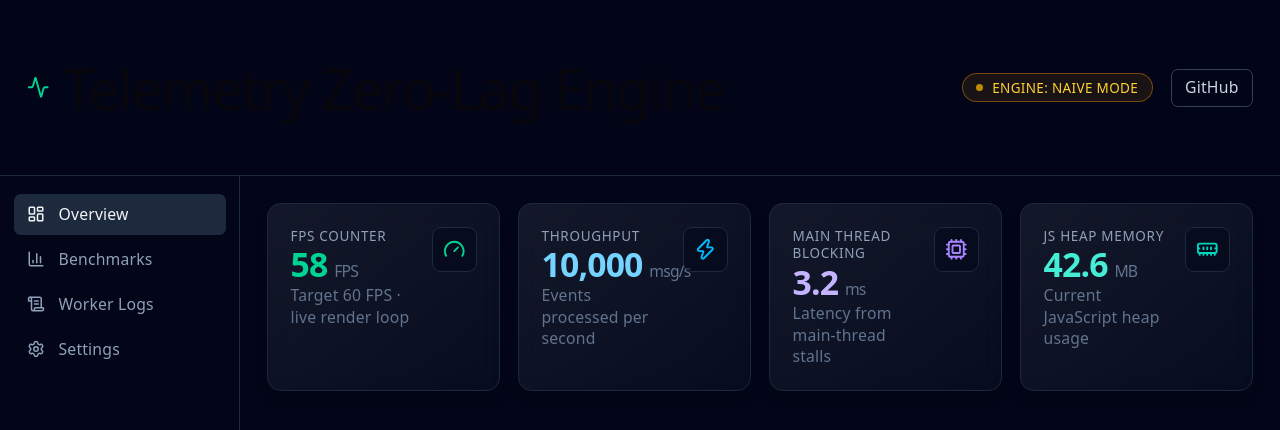
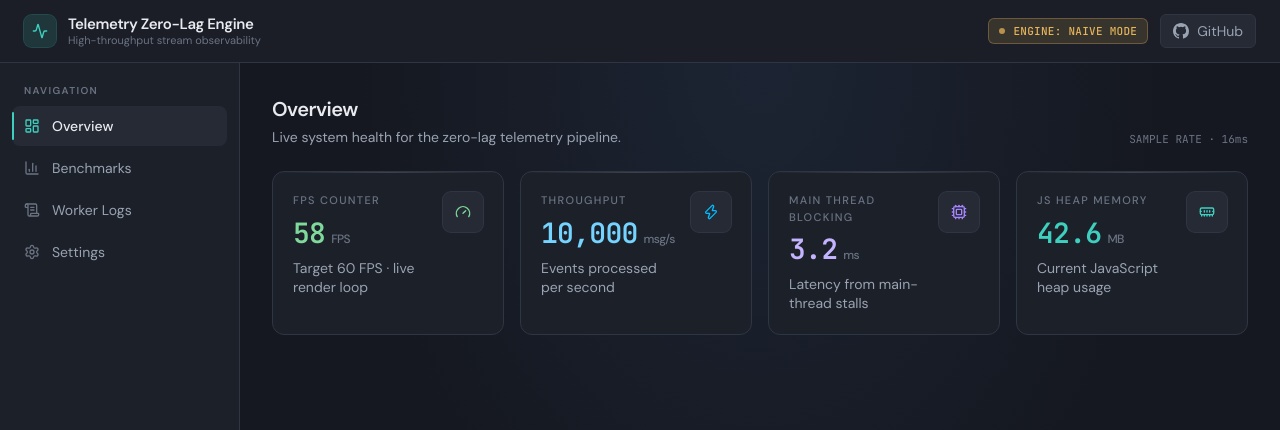
Before and after one commit to Sour3536/telemetry-zero-lag-engine, a React (Vite) app: page / in a window 1280 px wide. Shown: the top 430 px of the page. Built offline with nearby package versions, Linux system fonts and the light colour scheme.

Commit message:
feat: changed theme and CSS for global layout components

```diff
--- a/index.html
+++ b/index.html
@@ -4,7 +4,13 @@
     <meta charset="UTF-8" />
     <link rel="icon" type="image/svg+xml" href="/favicon.svg" />
     <meta name="viewport" content="width=device-width, initial-scale=1.0" />
-    <title>telemetry-zero-lag</title>
+    <link rel="preconnect" href="https://fonts.googleapis.com" />
+    <link rel="preconnect" href="https://fonts.gstatic.com" crossorigin />
+    <link
+      href="https://fonts.googleapis.com/css2?family=DM+Sans:ital,opsz,wght@0,9..40,400;0,9..40,500;0,9..40,600;0,9..40,700;1,9..40,400&family=JetBrains+Mono:wght@400;500;600&display=swap"
+      rel="stylesheet"
+    />
+    <title>Telemetry Zero-Lag Engine</title>
   </head>
   <body>
     <div id="root"></div>
--- a/src/App.tsx
+++ b/src/App.tsx
@@ -11,31 +11,57 @@ const INITIAL_METRICS: SystemMetrics = {
   mainThreadLatencyMs: 3.2,
 }
 
+const PAGE_COPY: Record<NavItemId, { title: string; description: string }> = {
+  overview: {
+    title: 'Overview',
+    description: 'Live system health for the zero-lag telemetry pipeline.',
+  },
+  benchmarks: {
+    title: 'Benchmarks',
+    description: 'Compare naive, worker, and offscreen engine modes under load.',
+  },
+  'worker-logs': {
+    title: 'Worker Logs',
+    description: 'Inspect off-main-thread events and processing traces.',
+  },
+  settings: {
+    title: 'Settings',
+    description: 'Configure engine mode, sampling, and stream options.',
+  },
+}
+
 function App() {
   const [engineMode] = useState<EngineMode>('naive')
   const [activeNav, setActiveNav] = useState<NavItemId>('overview')
   const [metrics] = useState<SystemMetrics>(INITIAL_METRICS)
+  const page = PAGE_COPY[activeNav]
 
   return (
-    <div className="grid min-h-svh grid-cols-[240px_1fr] grid-rows-[auto_1fr] bg-slate-950 text-slate-100">
+    <div className="grid min-h-svh grid-cols-[240px_1fr] grid-rows-[auto_1fr] bg-canvas font-sans text-ink">
       <Header engineMode={engineMode} />
       <Sidebar activeItem={activeNav} onNavigate={setActiveNav} />
-      <main className="overflow-auto p-6">
+      <main className="overflow-auto bg-[radial-gradient(ellipse_at_top,_#1c2433_0%,_var(--color-canvas)_55%)] p-6 md:p-8">
+        <div className="mb-6 flex items-end justify-between gap-4">
+          <div>
+            <h2 className="text-xl font-semibold tracking-tight text-ink">
+              {page.title}
+            </h2>
+            <p className="mt-1 max-w-xl text-sm text-ink-soft">{page.description}</p>
+          </div>
+          {activeNav === 'overview' ? (
+            <p className="hidden font-mono text-[11px] text-ink-muted sm:block">
+              SAMPLE RATE · 16ms
+            </p>
+          ) : null}
+        </div>
+
         {activeNav === 'overview' && <MetricsGrid metrics={metrics} />}
-        {activeNav === 'benchmarks' && (
-          <p className="text-sm text-slate-400">
-            Benchmark runner — compare engine modes.
-          </p>
-        )}
-        {activeNav === 'worker-logs' && (
-          <p className="text-sm text-slate-400">
-            Worker logs — inspect off-main-thread events.
-          </p>
-        )}
-        {activeNav === 'settings' && (
-          <p className="text-sm text-slate-400">
-            Settings — configure engine and stream options.
-          </p>
+        {activeNav !== 'overview' && (
+          <div className="rounded-xl border border-dashed border-line bg-panel/60 px-6 py-16 text-center">
+            <p className="text-sm text-ink-soft">
+              {page.title} view coming next — scaffolding is ready.
+            </p>
+          </div>
         )}
       </main>
     </div>
--- a/src/components/Header.tsx
+++ b/src/components/Header.tsx
@@ -1,40 +1,60 @@
-import { Activity } from "lucide-react";
-import type { EngineMode } from "../types/telemetry";
+import { Activity } from 'lucide-react'
+import type { EngineMode } from '../types/telemetry'
 
 interface HeaderProps {
-  engineMode: EngineMode;
+  engineMode: EngineMode
 }
 
 function statusLabel(mode: EngineMode): string {
-  if (mode === "worker") return "ENGINE: WORKER MODE";
-  if (mode === "offscreen") return "ENGINE: OFFSCREEN MODE";
-  return "ENGINE: NAIVE MODE";
+  if (mode === 'worker') return 'ENGINE: WORKER MODE'
+  if (mode === 'offscreen') return 'ENGINE: OFFSCREEN MODE'
+  return 'ENGINE: NAIVE MODE'
+}
+
+function GitHubIcon({ className }: { className?: string }) {
+  return (
+    <svg
+      viewBox="0 0 24 24"
+      fill="currentColor"
+      className={className}
+      aria-hidden="true"
+    >
+      <path d="M12 0C5.37 0 0 5.37 0 12c0 5.3 3.44 9.8 8.21 11.39.6.11.82-.26.82-.58 0-.29-.01-1.04-.02-2.05-3.34.73-4.04-1.61-4.04-1.61-.55-1.39-1.33-1.76-1.33-1.76-1.09-.74.08-.73.08-.73 1.2.09 1.84 1.24 1.84 1.24 1.07 1.83 2.8 1.3 3.49 1 .11-.78.42-1.3.76-1.6-2.66-.3-5.47-1.33-5.47-5.93 0-1.31.47-2.38 1.24-3.22-.12-.3-.54-1.52.12-3.18 0 0 1.01-.32 3.3 1.23a11.5 11.5 0 0 1 6 0c2.29-1.55 3.3-1.23 3.3-1.23.66 1.66.24 2.88.12 3.18.77.84 1.24 1.91 1.24 3.22 0 4.61-2.81 5.62-5.48 5.92.43.37.81 1.1.81 2.22 0 1.6-.01 2.89-.01 3.29 0 .32.22.7.83.58A12.01 12.01 0 0 0 24 12c0-6.63-5.37-12-12-12Z" />
+    </svg>
+  )
 }
 
 export function Header({ engineMode }: HeaderProps) {
-  const isWorker = engineMode === "worker";
+  const isWorker = engineMode === 'worker'
 
   return (
-    <header className="col-span-full flex items-center justify-between border-b border-slate-800 bg-slate-950/80 px-6 py-3 backdrop-blur">
+    <header className="col-span-full flex items-center justify-between border-b border-line bg-panel/90 px-6 py-3.5 backdrop-blur-md">
       <div className="flex items-center gap-3">
-        <Activity className="h-5 w-5 text-emerald-400" aria-hidden="true" />
-        <h1 className="text-base font-semibold tracking-tight text-slate-100">
-          Telemetry Zero-Lag Engine
-        </h1>
+        <div className="flex h-8 w-8 items-center justify-center rounded-lg bg-accent-glow ring-1 ring-accent/25">
+          <Activity className="h-4 w-4 text-accent" aria-hidden="true" />
+        </div>
+        <div className="leading-tight">
+          <h1 className="text-[15px] font-semibold tracking-tight text-ink">
+            Telemetry Zero-Lag Engine
+          </h1>
+          <p className="text-[11px] text-ink-muted">
+            High-throughput stream observability
+          </p>
+        </div>
       </div>
 
-      <div className="flex items-center gap-4">
+      <div className="flex items-center gap-3">
         <span
-          className={`inline-flex items-center gap-2 rounded-full border px-3 py-1 text-xs font-medium tracking-wide ${
+          className={`inline-flex items-center gap-2 rounded-md border px-2.5 py-1 font-mono text-[11px] font-medium tracking-wide ${
             isWorker
-              ? "border-sky-500/40 bg-sky-500/10 text-sky-300"
-              : "border-amber-500/40 bg-amber-500/10 text-amber-300"
+              ? 'border-accent/30 bg-accent-glow text-accent'
+              : 'border-warn/30 bg-warn-glow text-warn'
           }`}
         >
           <span
-            className={`h-1.5 w-1.5 rounded-full ${
-              isWorker ? "bg-sky-400" : "bg-amber-400"
-            } animate-pulse`}
+            className={`h-1.5 w-1.5 animate-pulse rounded-full ${
+              isWorker ? 'bg-accent' : 'bg-warn'
+            }`}
             aria-hidden="true"
           />
           {statusLabel(engineMode)}
@@ -44,12 +64,12 @@ export function Header({ engineMode }: HeaderProps) {
           href="https://github.com/Sour3536/telemetry-zero-lag-engine"
           target="_blank"
           rel="noopener noreferrer"
-          className="inline-flex items-center gap-2 rounded-md border border-slate-700 px-3 py-1.5 text-sm text-slate-300 transition-colors hover:border-slate-500 hover:text-slate-100"
+          className="inline-flex items-center gap-2 rounded-md border border-line bg-elevated px-3 py-1.5 text-sm text-ink-soft transition-colors hover:border-line-strong hover:text-ink"
         >
-          {/* <GithubIcon className="h-4 w-4" aria-hidden="true" /> */}
+          <GitHubIcon className="h-4 w-4" />
           GitHub
         </a>
       </div>
     </header>
-  );
+  )
 }
--- a/src/components/Sidebar.tsx
+++ b/src/components/Sidebar.tsx
@@ -31,8 +31,11 @@ export function Sidebar({
   onNavigate,
 }: SidebarProps) {
   return (
-    <aside className="flex flex-col border-r border-slate-800 bg-slate-950 px-3 py-4">
-      <nav aria-label="Primary" className="flex flex-col gap-1">
+    <aside className="flex flex-col border-r border-line bg-panel px-3 py-5">
+      <p className="mb-2 px-3 text-[10px] font-semibold uppercase tracking-[0.14em] text-ink-muted">
+        Navigation
+      </p>
+      <nav aria-label="Primary" className="flex flex-col gap-0.5">
         {NAV_ITEMS.map(({ id, label, icon: Icon }) => {
           const isActive = activeItem === id
           return (
@@ -40,13 +43,23 @@ export function Sidebar({
               key={id}
               type="button"
               onClick={() => onNavigate?.(id)}
-              className={`flex items-center gap-3 rounded-md px-3 py-2 text-left text-sm transition-colors ${
+              aria-current={isActive ? 'page' : undefined}
+              className={`relative flex items-center gap-3 rounded-lg px-3 py-2.5 text-left text-sm transition-colors ${
                 isActive
-                  ? 'bg-slate-800 text-slate-100'
-                  : 'text-slate-400 hover:bg-slate-900 hover:text-slate-200'
+                  ? 'bg-elevated font-medium text-ink'
+                  : 'text-ink-soft hover:bg-elevated/60 hover:text-ink'
               }`}
             >
-              <Icon className="h-4 w-4 shrink-0" aria-hidden="true" />
+              {isActive ? (
+                <span
+                  className="absolute inset-y-1.5 left-0 w-0.5 rounded-full bg-accent"
+                  aria-hidden="true"
+                />
+              ) : null}
+              <Icon
+                className={`h-4 w-4 shrink-0 ${isActive ? 'text-accent' : 'text-ink-muted'}`}
+                aria-hidden="true"
+              />
               {label}
             </button>
           )
--- a/src/components/metrics/MetricCard.tsx
+++ b/src/components/metrics/MetricCard.tsx
@@ -16,32 +16,36 @@ export function MetricCard({
   unit,
   description,
   icon: Icon,
-  valueClassName = 'text-slate-100',
-  iconClassName = 'text-slate-400',
+  valueClassName = 'text-ink',
+  iconClassName = 'text-accent',
 }: MetricCardProps) {
   return (
-    <article className="relative overflow-hidden rounded-xl border border-slate-800 bg-slate-900/40 p-5 shadow-lg shadow-black/20 backdrop-blur-md">
+    <article className="group relative overflow-hidden rounded-xl border border-line bg-panel p-5 transition-colors hover:border-line-strong">
       <div
-        className="pointer-events-none absolute inset-0 bg-linear-to-br from-white/5 to-transparent"
+        className="pointer-events-none absolute inset-x-0 top-0 h-px bg-linear-to-r from-transparent via-white/15 to-transparent"
         aria-hidden="true"
       />
 
-      <div className="relative flex items-start justify-between gap-3">
+      <div className="flex items-start justify-between gap-3">
         <div className="min-w-0">
-          <p className="text-xs font-medium uppercase tracking-wider text-slate-400">
+          <p className="text-[11px] font-medium uppercase tracking-[0.12em] text-ink-muted">
             {title}
           </p>
-          <p className={`mt-2 flex items-baseline gap-1.5 text-3xl font-semibold tabular-nums tracking-tight ${valueClassName}`}>
+          <p
+            className={`mt-2.5 flex items-baseline gap-1.5 font-mono text-[1.75rem] font-semibold leading-none tracking-tight ${valueClassName}`}
+          >
             <span>{value}</span>
             {unit ? (
-              <span className="text-sm font-medium text-slate-500">{unit}</span>
+              <span className="font-sans text-xs font-medium text-ink-muted">
+                {unit}
+              </span>
             ) : null}
           </p>
-          <p className="mt-2 text-sm leading-snug text-slate-500">{description}</p>
+          <p className="mt-3 text-sm leading-snug text-ink-soft">{description}</p>
         </div>
 
-        <div className="flex h-10 w-10 shrink-0 items-center justify-center rounded-lg border border-slate-800 bg-slate-950/50">
-          <Icon className={`h-5 w-5 ${iconClassName}`} aria-hidden="true" />
+        <div className="flex h-10 w-10 shrink-0 items-center justify-center rounded-lg bg-elevated ring-1 ring-line">
+          <Icon className={`h-4 w-4 ${iconClassName}`} aria-hidden="true" />
         </div>
       </div>
     </article>
--- a/src/components/metrics/MetricsGrid.tsx
+++ b/src/components/metrics/MetricsGrid.tsx
@@ -7,15 +7,15 @@ interface MetricsGridProps {
 }
 
 function fpsValueClass(fps: number): string {
-  if (fps < 30) return 'text-red-400'
-  if (fps > 55) return 'text-emerald-400'
-  return 'text-amber-400'
+  if (fps < 30) return 'text-danger'
+  if (fps > 55) return 'text-success'
+  return 'text-warn'
 }
 
 function fpsIconClass(fps: number): string {
-  if (fps < 30) return 'text-red-400'
-  if (fps > 55) return 'text-emerald-400'
-  return 'text-amber-400'
+  if (fps < 30) return 'text-danger'
+  if (fps > 55) return 'text-success'
+  return 'text-warn'
 }
 
 function formatThroughput(eventsPerSec: number): string {
@@ -63,8 +63,8 @@ export function MetricsGrid({ metrics }: MetricsGridProps) {
         unit="MB"
         description="Current JavaScript heap usage"
         icon={MemoryStick}
-        valueClassName="text-teal-300"
-        iconClassName="text-teal-400"
+        valueClassName="text-accent"
+        iconClassName="text-accent"
       />
     </section>
   )
--- a/src/index.css
+++ b/src/index.css
@@ -1,55 +1,36 @@
 @import "tailwindcss";
 
+@theme {
+  --font-sans: "DM Sans", ui-sans-serif, system-ui, sans-serif;
+  --font-mono: "JetBrains Mono", ui-monospace, monospace;
+
+  --color-canvas: #151820;
+  --color-panel: #1c2029;
+  --color-elevated: #252a35;
+  --color-line: #2f3542;
+  --color-line-strong: #3d4556;
+
+  --color-ink: #e8eaef;
+  --color-ink-soft: #9aa3b2;
+  --color-ink-muted: #6b7383;
+
+  --color-accent: #3ecfbe;
+  --color-accent-dim: #2a9d8f;
+  --color-accent-glow: color-mix(in oklab, #3ecfbe 14%, transparent);
+
+  --color-warn: #e6b45a;
+  --color-warn-glow: color-mix(in oklab, #e6b45a 14%, transparent);
+  --color-danger: #f07178;
+  --color-success: #7fd99a;
+}
+
 :root {
-  --text: #6b6375;
-  --text-h: #08060d;
-  --bg: #fff;
-  --border: #e5e4e7;
-  --code-bg: #f4f3ec;
-  --accent: #aa3bff;
-  --accent-bg: rgba(170, 59, 255, 0.1);
-  --accent-border: rgba(170, 59, 255, 0.5);
-  --social-bg: rgba(244, 243, 236, 0.5);
-  --shadow:
-    rgba(0, 0, 0, 0.1) 0 10px 15px -3px, rgba(0, 0, 0, 0.05) 0 4px 6px -2px;
-
-  --sans: system-ui, 'Segoe UI', Roboto, sans-serif;
-  --heading: system-ui, 'Segoe UI', Roboto, sans-serif;
-  --mono: ui-monospace, Consolas, monospace;
-
-  font: 18px/145% var(--sans);
-  letter-spacing: 0.18px;
-  color-scheme: light dark;
-  color: var(--text);
-  background: var(--bg);
+  color-scheme: dark;
+  font-family: var(--font-sans);
   font-synthesis: none;
   text-rendering: optimizeLegibility;
   -webkit-font-smoothing: antialiased;
   -moz-osx-font-smoothing: grayscale;
-
-  @media (max-width: 1024px) {
-    font-size: 16px;
-  }
-}
-
-@media (prefers-color-scheme: dark) {
-  :root {
-    --text: #9ca3af;
-    --text-h: #f3f4f6;
-    --bg: #16171d;
-    --border: #2e303a;
-    --code-bg: #1f2028;
-    --accent: #c084fc;
-    --accent-bg: rgba(192, 132, 252, 0.15);
-    --accent-border: rgba(192, 132, 252, 0.5);
-    --social-bg: rgba(47, 48, 58, 0.5);
-    --shadow:
-      rgba(0, 0, 0, 0.4) 0 10px 15px -3px, rgba(0, 0, 0, 0.25) 0 4px 6px -2px;
-  }
-
-  #social .button-icon {
-    filter: invert(1) brightness(2);
-  }
 }
 
 #root {
@@ -58,48 +39,11 @@
 
 body {
   margin: 0;
+  background: var(--color-canvas);
+  color: var(--color-ink);
 }
 
-h1,
-h2 {
-  font-family: var(--heading);
-  font-weight: 500;
-  color: var(--text-h);
+*:focus-visible {
+  outline: 2px solid var(--color-accent);
+  outline-offset: 2px;
 }
-
-h1 {
-  font-size: 56px;
-  letter-spacing: -1.68px;
-  margin: 32px 0;
-  @media (max-width: 1024px) {
-    font-size: 36px;
-    margin: 20px 0;
-  }
-}
-h2 {
-  font-size: 24px;
-  line-height: 118%;
-  letter-spacing: -0.24px;
-  margin: 0 0 8px;
-  @media (max-width: 1024px) {
-    font-size: 20px;
-  }
-}
-p {
-  margin: 0;
-}
-
-code,
-.counter {
-  font-family: var(--mono);
-  display: inline-flex;
-  border-radius: 4px;
-  color: var(--text-h);
-}
-
-code {
-  font-size: 15px;
-  line-height: 135%;
-  padding: 4px 8px;
-  background: var(--code-bg);
-}
```
